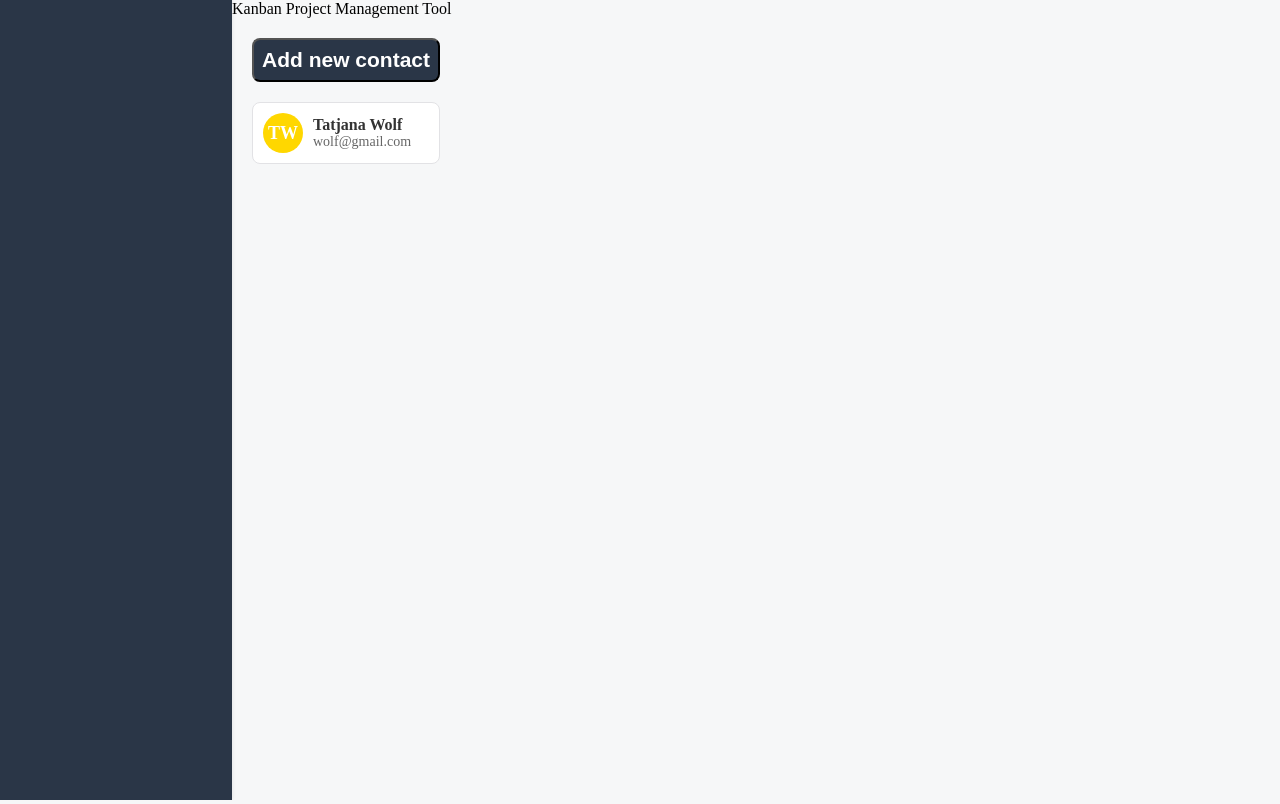
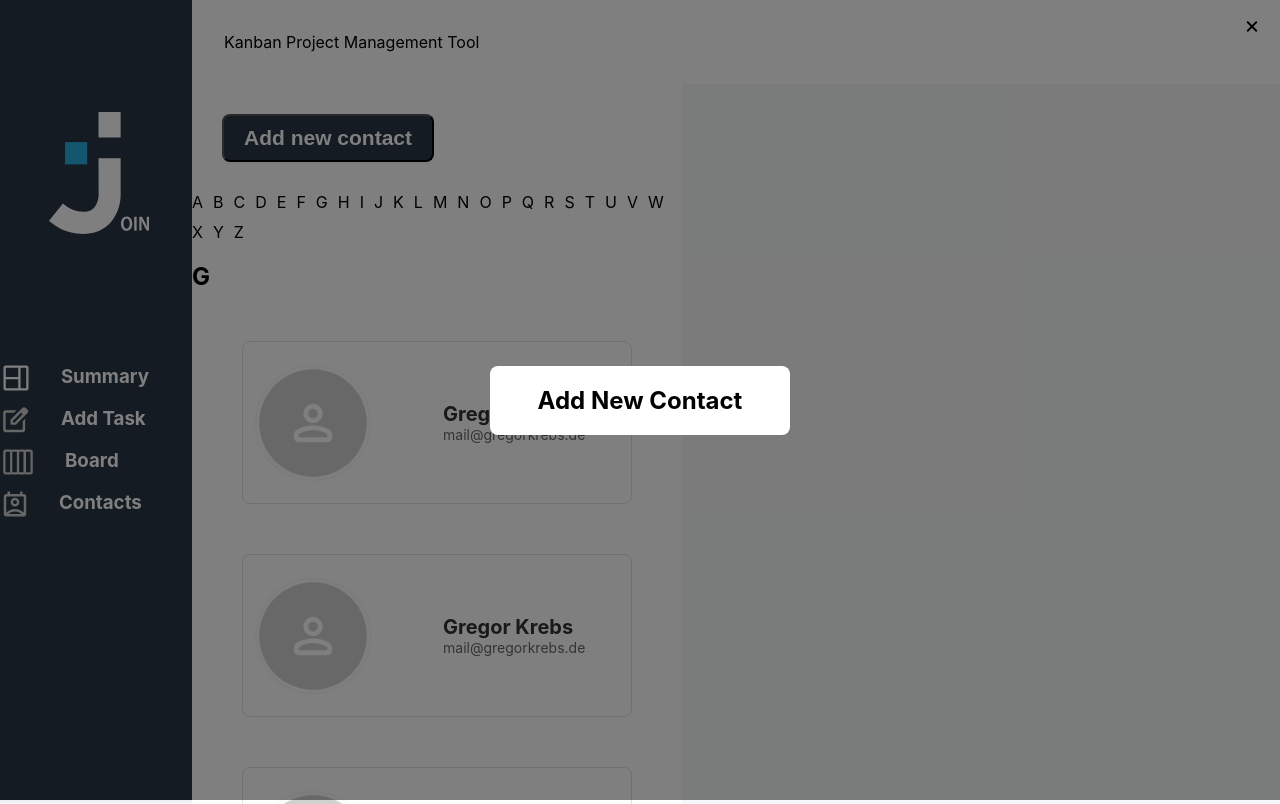
Before and after one commit to Hamdou-ctr/Join, a plain HTML site: page contacts.html in a window 1280 px wide. Both pictures are taken after a click on the button "Add new contact". Drawn offline with Linux system fonts and the light colour scheme; a web font is replaced by a local one.

Commit message:
jb05062024-01

```diff
--- a/contacts.html
+++ b/contacts.html
@@ -1,39 +1,69 @@
-<!DOCTYPE html>
+
 <html lang="en">
+
 
 <head>
     <meta charset="UTF-8">
     <meta name="viewport" content="width=device-width, initial-scale=1.0">
     <title>Contacts</title>
-    <link rel="shortcut icon" href="assets/img/Logo for Favicon construction.svg" type="image/x-icon">
-    <link rel="stylesheet" href="css/login.css">
-    <script src="script.js" defer></script>
+    <link rel="stylesheet" href="./css/style.css">
+    <link rel="stylesheet" href="./css/contacts.css">
+    <link rel="stylesheet" href="./css/fonts.css">
+    <script src="script.js" defer=""></script>
+    <script src="./js/contacts.js"></script>
+    <script src="./script.js"></script>
+    <link rel="icon" type="image/png" href="./assets/img/favicon-32x32.png">
 </head>
 
-<body onload="initBoard()">
-    <main>
+<body onload="contacts()">
+    <main id="main-content">
         <aside class="sidebar">
+            <img class="app-logo" src="assets/img/Capa 1.svg" alt="App Logo">
+
+
+            <div class="sidebar-menu"
+                style="display: flex; flex-direction: column; gap: 16px; padding: 1.5%; box-sizing: border-box;">
+                <a href="" class="menu-item">
+                    <img class="menu-icon" src="assets/img/Vector.svg" alt="Summary Icon">
+                    <h3 class="menu-title">Summary</h3>
+                </a>
+                <a href="add-task.html" class="menu-item">
+                    <img class="menu-icon" src="assets/img/edit_square.svg" alt="Add Task Icon">
+                    <h3 class="menu-title">Add Task</h3>
+                </a>
+
+                <a class="menu-item" href="board.html">
+                    <img class="menu-icon" src="assets/img/Vector-2.svg" alt="Board Icon">
+                    <h3 class="menu-title">Board</h3>
+                </a>
+                <a href="contacts.html" class="menu-item">
+                    <img class="menu-icon" src="assets/img/perm_contact_calendar.svg" alt="Contacts Icon">
+                    <h3 class="menu-title">Contacts</h3>
+                </a>
+            </div>
             <div class="side-menu" w3-include-html="assets/templates/side_menu.html"></div>
         </aside>
 
-        <section class="board-task" id="board-task">
-            <div class="header-menu">Kanban Project Management Tool</div>
-            <div class="contact-section">
-                <div class="add-contact">
-                    <button id="add-contact" class="btn-primary">Add new contact</button>
-                </div>
-                <div id="contacts">
-                    <!-- Example contact card, replicate this for each contact -->
-                    <div class="contact-card">
-                        <div class="contact-initial" style="background-color: #FFD700;">TW</div>
-                        <div class="contact-details">
-                            <h3 class="contact-name">Tatjana Wolf</h3>
-                            <p class="contact-email">wolf@gmail.com</p>
+
+        <div>
+            <section>
+                <div class="header-menu">Kanban Project Management Tool</div>
+                <div class="contact-section">
+                    <div class="add-contact">
+                        <button id="openPopup" class="btn-primary">Add new contact</button>
+                    </div>
+
+                    <div id="popup" class="popup">
+                        <div class="popup-content">
+                            <span id="closePopup" class="close">&times;</span>
+                            <h2>Add New Contact</h2>
+                            <!-- Form or other content goes here -->
                         </div>
                     </div>
-                </div>
-            </div>
-        </section>
+                    <div id="alphabet"></div>
+                    <div id="contacts"></div>
+            </section>
+        </div>
     </main>
 </body>
 
--- /dev/null
+++ b/contacts.json
@@ -0,0 +1,49 @@
+{
+    "contact": {
+        "kontakt1": {
+            "mail": "juergen.burbrich@gmail.com",
+            "name": "Jürgen Burbrich",
+            "telefonnummer": "41766101800"
+        },
+        "kontakt2": {
+            "mail": "mail@gregorkrebs.de",
+            "name": "Gregor Krebs",
+            "telefonnummer": "491709049821"
+        },
+        "kontakt3": {
+            "mail": "hamidou-diallo@gmx.de",
+            "name": "Hamidou Diallo",
+            "telefonnummer": "4915756163342"
+        },
+        "kontakt4": {
+            "mail": "juergen.burbrich@gmail.com",
+            "name": "Jürgen Burbrich",
+            "telefonnummer": "41766101800"
+        },
+        "kontakt5": {
+            "mail": "mail@gregorkrebs.de",
+            "name": "Gregor Krebs",
+            "telefonnummer": "491709049821"
+        },
+        "kontakt6": {
+            "mail": "hamidou-diallo@gmx.de",
+            "name": "Hamidou Diallo",
+            "telefonnummer": "4915756163342"
+        },
+        "kontakt7": {
+            "mail": "juergen.burbrich@gmail.com",
+            "name": "Jürgen Burbrich",
+            "telefonnummer": "41766101800"
+        },
+        "kontakt8": {
+            "mail": "mail@gregorkrebs.de",
+            "name": "Gregor Krebs",
+            "telefonnummer": "491709049821"
+        },
+        "kontakt9": {
+            "mail": "hamidou-diallo@gmx.de",
+            "name": "Hamidou Diallo",
+            "telefonnummer": "4915756163342"
+        }
+    }
+}
--- a/css/contacts.css
+++ b/css/contacts.css
@@ -1,27 +1,17 @@
 .header-menu {
-    display: flex;
-
     padding: 32px;
     background-color: white;
-    width: 39vw;
+    width: 85vw;
 }
 
-#add-contact {
+.btn-primary {
     margin: 30px;
-}
-
-.add-contact-text {
-    width: 422px;
-    height: 215px;
-    top: 137px;
-    left: 742px;
-    gap: 32px;
 }
 
 .contact-section {
     background-color: white;
-    width: 100%;
-    max-height: 100vH;
+    width: 45%;
+    max-height: 90vH;
     overflow: scroll;
 }
 
@@ -53,21 +43,6 @@ div#contacts div div:nth-child(2) {
 
 body {
     font-family: Arial, sans-serif;
-    background-color: #f4f4f4;
-    margin: 0;
-    padding: 0;
-    display: flex;
-    justify-content: center;
-    align-items: center;
-    height: 100vh;
-
-}
-
-.overlay-edit-contact {
-    display: flex;
-    justify-content: center;
-    width: 1212px;
-    height: 400px;
 }
 
 .btn-primary {
@@ -75,61 +50,89 @@ body {
     color: #ffffff;
     font-weight: bold;
     border-radius: 8px;
-    width: 250px;
-
+    padding: 10px 20px;
+    cursor: pointer;
 }
 
-.app-logo-contact {
-    display: flex;
-    padding: 1%;
-    margin-bottom: 80px;
-
-}
-.form-buttons{
-
+.popup {
+    display: none;
+    position: fixed;
+    top: 0;
+    left: 0;
+    width: 100%;
+    height: 100%;
+    background-color: rgba(0, 0, 0, 0.5);
+    justify-content: center;
+    align-items: center;
 }
 
-
-
-form {
-    background-color: #fff;
+.popup-content {
+    background-color: white;
     padding: 20px;
     border-radius: 8px;
-    box-shadow: 0 0 10px rgba(0, 0, 0, 0.1);
-    width: 400px;
+    width: 300px;
+    text-align: center;
 }
 
 .close {
-    display: flex;
-    margin-right: 100px;
+    position: absolute;
+    top: 10px;
+    right: 20px;
+    font-size: 24px;
+    cursor: pointer;
 }
 
-label {
-    font-weight: bold;
-    display: block;
-    margin-bottom: 5px;
+.contact-card {
+    display: flex;
+    align-items: center;
+    padding: 10px;
+    background-color: #fff;
+    border: 1px solid #e2e2e5;
+    border-radius: 8px;
+    margin-bottom: 10px;
 }
 
-input[type="text"],
-input[type="email"],
-input[type="tel"] {
-    width: 100%;
-    padding: 8px;
-    margin-bottom: 15px;
-    border: 1px solid #ccc;
-    border-radius: 4px;
-    box-sizing: border-box;
+.contact-initial {
+    width: 40px;
+    height: 40px;
+    border-radius: 50%;
+    display: flex;
+    justify-content: center;
+    align-items: center;
+    font-size: 18px;
+    font-weight: bold;
+    color: #fff;
+    margin-right: 10px;
 }
 
-input[type="submit"] {
+.contact-details {
     display: flex;
-    justify-content: space-between;
-    width: 100%;
-    padding: 5px;
-    background-color: #4CAF50;
-    border: none;
-    border-radius: 2px;
-    color: white;
-    font-size: 8px;
-    cursor: pointer;
+    flex-direction: column;
 }
+
+.contact-name {
+    font-size: 16px;
+    font-weight: bold;
+    color: #333;
+}
+
+.contact-email {
+    font-size: 14px;
+    color: #666;
+}
+
+#alphabet {
+    display: flex;
+    gap: 10px;
+    margin-bottom: 20px;
+    flex-wrap: wrap;
+}
+
+#alphabet a {
+    text-decoration: none;
+    color: black;
+}
+
+#alphabet .active {
+    font-weight: bold;
+}
--- a/js/contacts.js
+++ b/js/contacts.js
@@ -5,20 +5,80 @@ async function contacts() {
     let contactsDiv = document.getElementById("contacts");
     contactsDiv.innerHTML = ""; // Clear any existing content
 
-    for (let key in respAsJson.contact) {
-        if (respAsJson.contact.hasOwnProperty(key)) {
-            let contact = respAsJson.contact[key];
+    // Extract contacts and sort them alphabetically
+    let contacts = Object.values(respAsJson.contact).sort((a, b) => a.name.localeCompare(b.name));
+
+    // Create alphabet navigation
+    let alphabetDiv = document.getElementById("alphabet");
+    alphabetDiv.innerHTML = ""; // Clear any existing content
+
+    let alphabet = "ABCDEFGHIJKLMNOPQRSTUVWXYZ".split("");
+    alphabet.forEach(letter => {
+        let letterLink = document.createElement("a");
+        letterLink.href = `#${letter}`;
+        letterLink.innerText = letter;
+        letterLink.id = `link-${letter}`;
+        alphabetDiv.appendChild(letterLink);
+    });
+
+    // Display sorted contacts and add anchor tags
+    let currentLetter = "";
+    contacts.forEach(contact => {
+        let firstLetter = contact.name.charAt(0).toUpperCase();
+        if (firstLetter !== currentLetter) {
+            currentLetter = firstLetter;
+            contactsDiv.innerHTML += `<h2 id="${currentLetter}">${currentLetter}</h2>`;
+        }
         let contactInfo = `
-                <div>
+            <div class="contact-card">
                 <img src="./assets/img/default_profil_pic.png" alt="Profile picture">
                 <div>
-                        <p>${contact.name}</p><br>
-                        <a href="mailto:${contact.mail}">${contact.mail}</a><br>
-                        <!-- <p>${contact.telefonnummer}</p> -->
+                    <p class="contact-name">${contact.name}</p>
+                    <a href="mailto:${contact.mail}" class="contact-email">${contact.mail}</a>
                 </div>
             </div>
         `;
         contactsDiv.innerHTML += contactInfo;
+    });
+
+    // Highlight the corresponding letter when scrolling
+    window.addEventListener("scroll", () => {
+        let activeLetter = "";
+        contacts.forEach(contact => {
+            let firstLetter = contact.name.charAt(0).toUpperCase();
+            let letterElement = document.getElementById(firstLetter);
+            if (letterElement && letterElement.getBoundingClientRect().top <= 0) {
+                activeLetter = firstLetter;
             }
+        });
+        alphabet.forEach(letter => {
+            let letterLink = document.getElementById(`link-${letter}`);
+            if (letter === activeLetter) {
+                letterLink.classList.add("active");
+            } else {
+                letterLink.classList.remove("active");
             }
+        });
+    });
 }
+
+document.addEventListener("DOMContentLoaded", function() {
+    contacts();
+    var popup = document.getElementById("popup");
+    var openPopupButton = document.getElementById("openPopup");
+    var closePopupButton = document.getElementById("closePopup");
+
+    openPopupButton.addEventListener("click", function() {
+        popup.style.display = "flex";
+    });
+
+    closePopupButton.addEventListener("click", function() {
+        popup.style.display = "none";
+    });
+
+    window.addEventListener("click", function(event) {
+        if (event.target == popup) {
+            popup.style.display = "none";
+        }
+    });
+});
```
Also changed, not shown: contacts_old.html (added, +42 -0 lines), css/login_old.css (added, +73 -0 lines), js/contacts_old.js (added, +158 -0 lines). Lines whose indentation alone changed are shown as unchanged.
